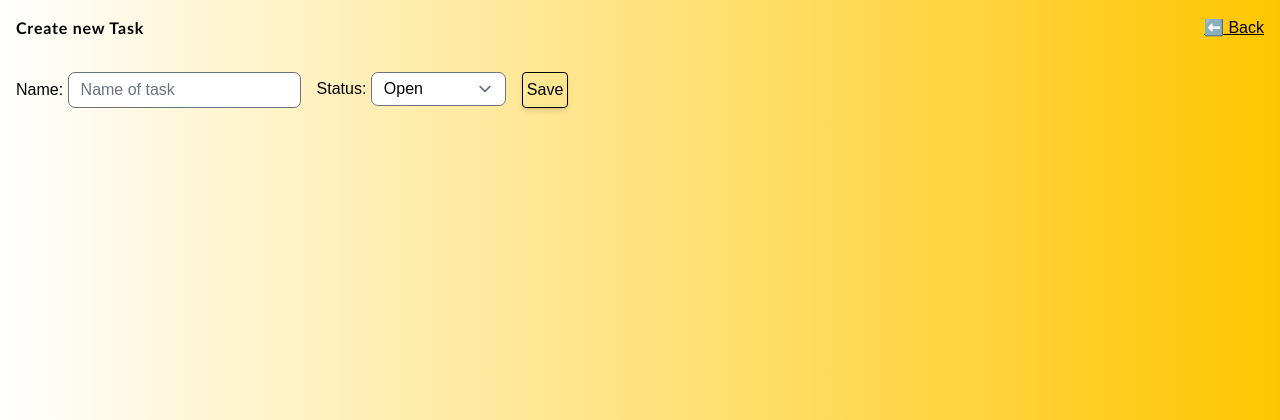
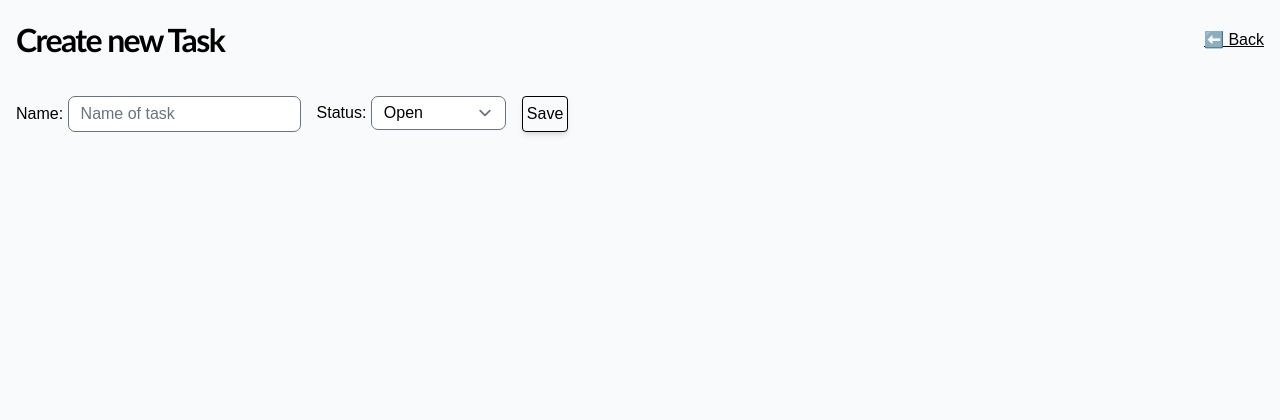
Before and after one commit to tscharke/htmx-task-app, a Node project: template src/views/create.html in a window 1280 px wide. Shown: the top 420 px of the page. Run offline with Node 20 templates, Linux system fonts and the light colour scheme; the template is opened without the code that fills it, so the values that code supplies are empty; some libraries are stand-ins or nearby versions.

Commit message:
fix: Adjust title

```diff
--- a/src/views/create.html
+++ b/src/views/create.html
@@ -1,9 +1,9 @@
 <!doctype html>
 <html lang="en">
 {% include 'header.html' %}
-<body class="full text-base font-normal flex flex-col bg-gradient-to-r from-white to-[#ffc600] gap-8 m-4">
+<body class="full text-base font-normal flex flex-col bg-gray-50 gap-8 m-4">
 <header class="flex flex-row items-center justify-between">
-	<h1 class="text-4xl font-bold leading-none tracking-wider">Create new Task</h1>
+	<h1 class="text-[2rem] font-bold tracking-tighter">Create new Task</h1>
 	<nav>
 		<ul>
 			<li>
--- a/src/views/index.html
+++ b/src/views/index.html
@@ -1,9 +1,9 @@
 <!doctype html>
 <html lang="en">
 {% include 'header.html' %}
-<body class="full text-base font-normal flex flex-col bg-gradient-to-r from-white to-[#ffc600] gap-8 m-4">
+<body class="full text-base font-normal flex flex-col bg-gray-50 gap-8 m-4">
 	<header class="flex flex-row items-center justify-between">
-		<h1 class="text-4xl font-bold leading-none tracking-wider">Tasks</h1>
+		<h1 class="text-[2rem] font-bold tracking-tighter">Tasks</h1>
 		<nav>
 			<ul>
 				<li>
```
